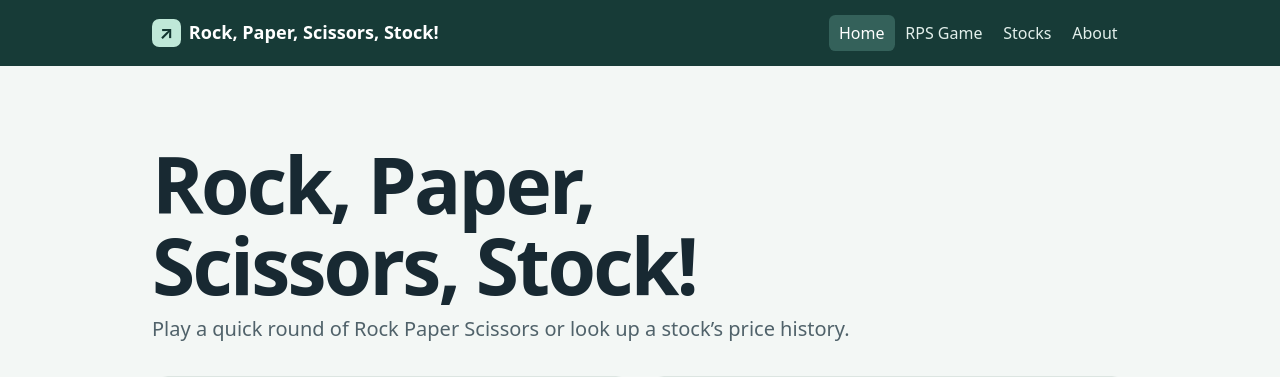
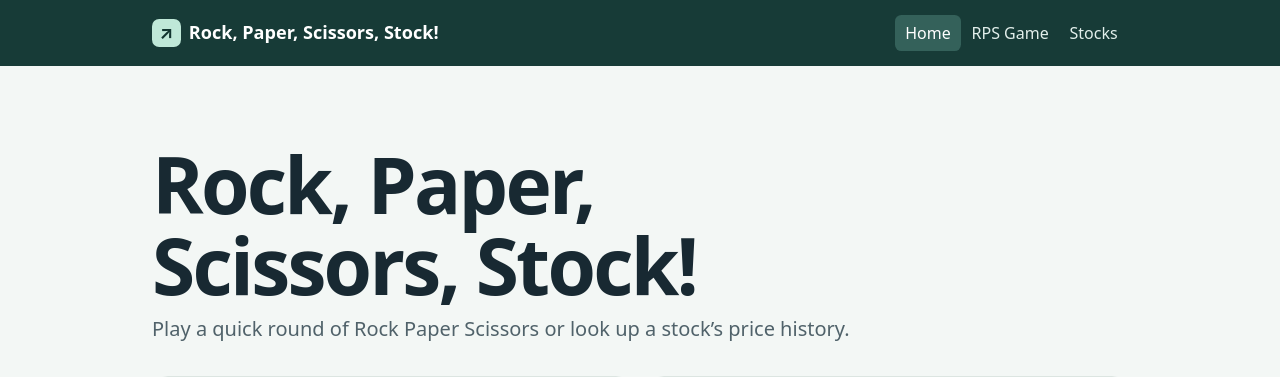
Before and after one commit to akseldemirp-gif/ADrock-paper-scissors, a Flask app: page / in a window 1280 px wide. Shown: the top 377 px of the page. Run offline with Flask 3, Linux system fonts and the light colour scheme.

Commit message:
Remove the About page

```diff
--- a/web_app/routes.py
+++ b/web_app/routes.py
@@ -16,11 +16,6 @@ stocks = Blueprint("stocks", __name__, url_prefix="/stocks")
 @home.get("/home")
 def index():
     return render_template("home.html")
-
-
-@home.get("/about")
-def about():
-    return render_template("about.html")
 
 
 @home.get("/health")
--- a/web_app/templates/layout.html
+++ b/web_app/templates/layout.html
@@ -16,7 +16,7 @@
         <span class="brand-icon" aria-hidden="true">↗</span> Rock, Paper, Scissors, Stock!
       </a>
       <ul class="navbar-nav flex-row flex-wrap">
-        {% for endpoint, label in [('home.index', 'Home'), ('rps.form', 'RPS Game'), ('stocks.stock_form', 'Stocks'), ('home.about', 'About')] %}
+        {% for endpoint, label in [('home.index', 'Home'), ('rps.form', 'RPS Game'), ('stocks.stock_form', 'Stocks')] %}
           {% set active = request.endpoint == endpoint or (endpoint == 'rps.form' and request.blueprint == 'rps') or (endpoint == 'stocks.stock_form' and request.blueprint == 'stocks') %}
           <li class="nav-item"><a class="nav-link{% if active %} active{% endif %}" href="{{ url_for(endpoint) }}"{% if active %} aria-current="page"{% endif %}>{{ label }}</a></li>
         {% endfor %}
```
Also changed, not shown: test/web_app_test.py (+0 -1 lines), web_app/templates/about.html (deleted, +0 -8 lines).
